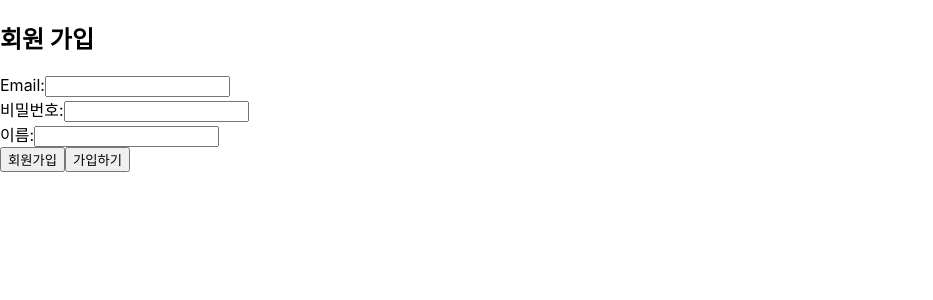
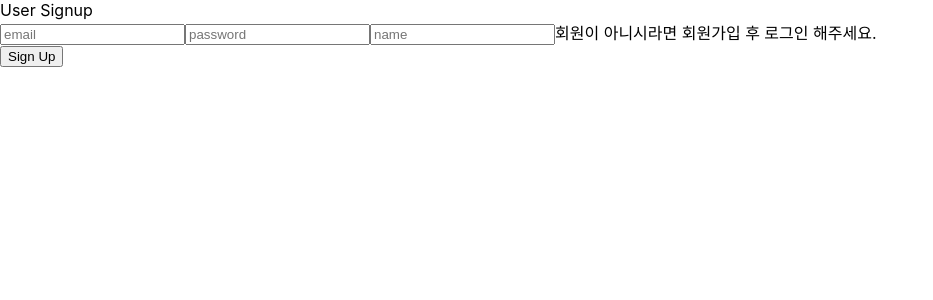
Before and after one commit to kimhoky/board_project, a React (Create React App) app in the folder board/src/main/frontend/: page /signup in a window 1280 px wide. Shown: the top 300 px of the page, without its empty margins (0-933 px from the left). Built offline with nearby package versions, Linux system fonts and the light colour scheme.

Commit message:
회원가입 성?공

```diff
--- a/board/src/main/frontend/src/SignUp.js
+++ b/board/src/main/frontend/src/SignUp.js
@@ -1,69 +1,26 @@
 import React, { useState } from 'react';
 import axios from 'axios';
-const SignUp = () => {
-  const [userData, setUserData] = useState({
-    User_id: '',
-    User_password: '',
-    User_name: ''
-  });
 
-  const handleChange = (e) => {
-    const { name, value } = e.target;
-    setUserData((prevData) => ({
-      ...prevData,
-      [name]: value
-    }));
-  };
+function SignUp() {
 
-const handleSignUp = async (e) => {
-  e.preventDefault(); // 폼 제출 시 페이지 새로고침 방지
 
-  try {
-    const response = await axios.post(
-      'http://localhost:8080/api/member/save',
-      userData,
-      {
-        headers: {
-          'Content-Type': 'application/json',
-        },
-        withCredentials: true,
-      }
+    return (
+        <div className="login-template">
+
+            <div className="title">
+                User Signup
+            </div>
+            <form action="/member/save" method="post">
+                <div className="input-wrapper">
+                    <input type="text" name="User_id" placeholder="email" />
+                    <input type="password" name="User_password" placeholder="password" />
+                    <input type="text" name="User_name" placeholder="name" />
+                    회원이 아니시라면 회원가입 후 로그인 해주세요.
+                </div>
+                <button type="submit">Sign Up</button>
+            </form>
+        </div>
     );
+}
 
-    console.log(response); // 전체 응답 객체 확인
-
-    if (response.data) {
-      console.log(response.data);
-    } else {
-      console.error('응답에 data 속성이 없습니다.');
-    }
-
-    // 성공 시 리다이렉트 또는 다른 작업 수행
-    // 예: 리다이렉트
-    window.location.href = '/success'; // success 페이지로 리다이렉트
-  } catch (error) {
-    console.error('회원 가입 실패:', error.response.data);
-    alert('회원 가입에 실패했습니다. 다시 시도해주세요.');
-  }
-};
-
-  return (
-    <div>
-      <h2>회원 가입</h2>
-      <form action="/api/member/save" method="post">
-        <label>Email:</label>
-        <input type="text" name="User_id" value={userData.User_id} onChange={handleChange} />
-        <br />
-        <label>비밀번호:</label>
-        <input type="password" name="User_password" value={userData.User_password} onChange={handleChange} />
-        <br />
-        <label>이름:</label>
-        <input type="text" name="User_name" value={userData.User_name} onChange={handleChange} />
-        <br />
-          <input type="submit" value="회원가입"/>
-        <button type="button" onClick={handleSignUp}>가입하기</button>
-      </form>
-    </div>
-  );
-};
 export default SignUp;
```
Also changed, not shown: 2 other files (tests, documents, lock files or other folders).
